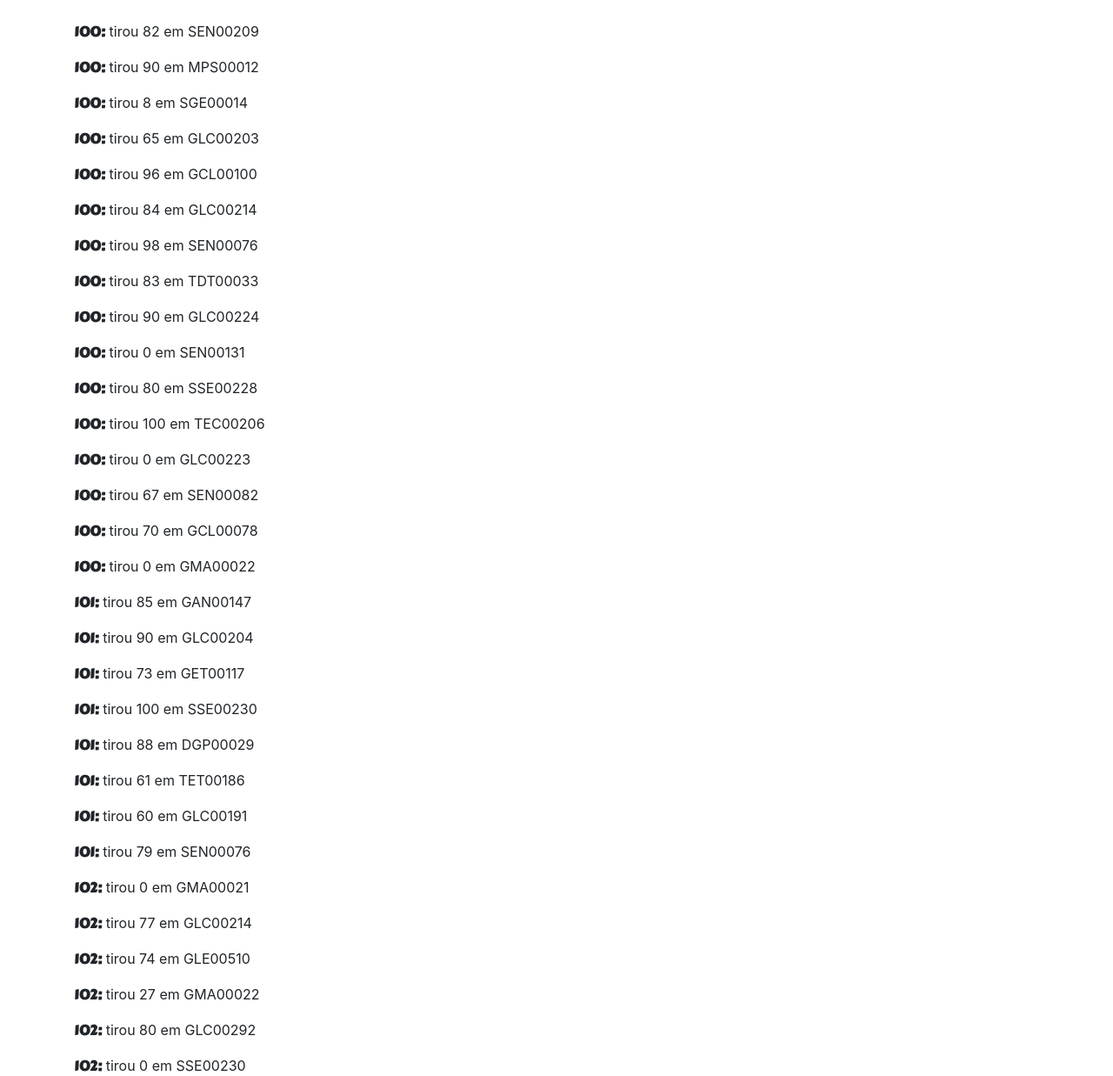
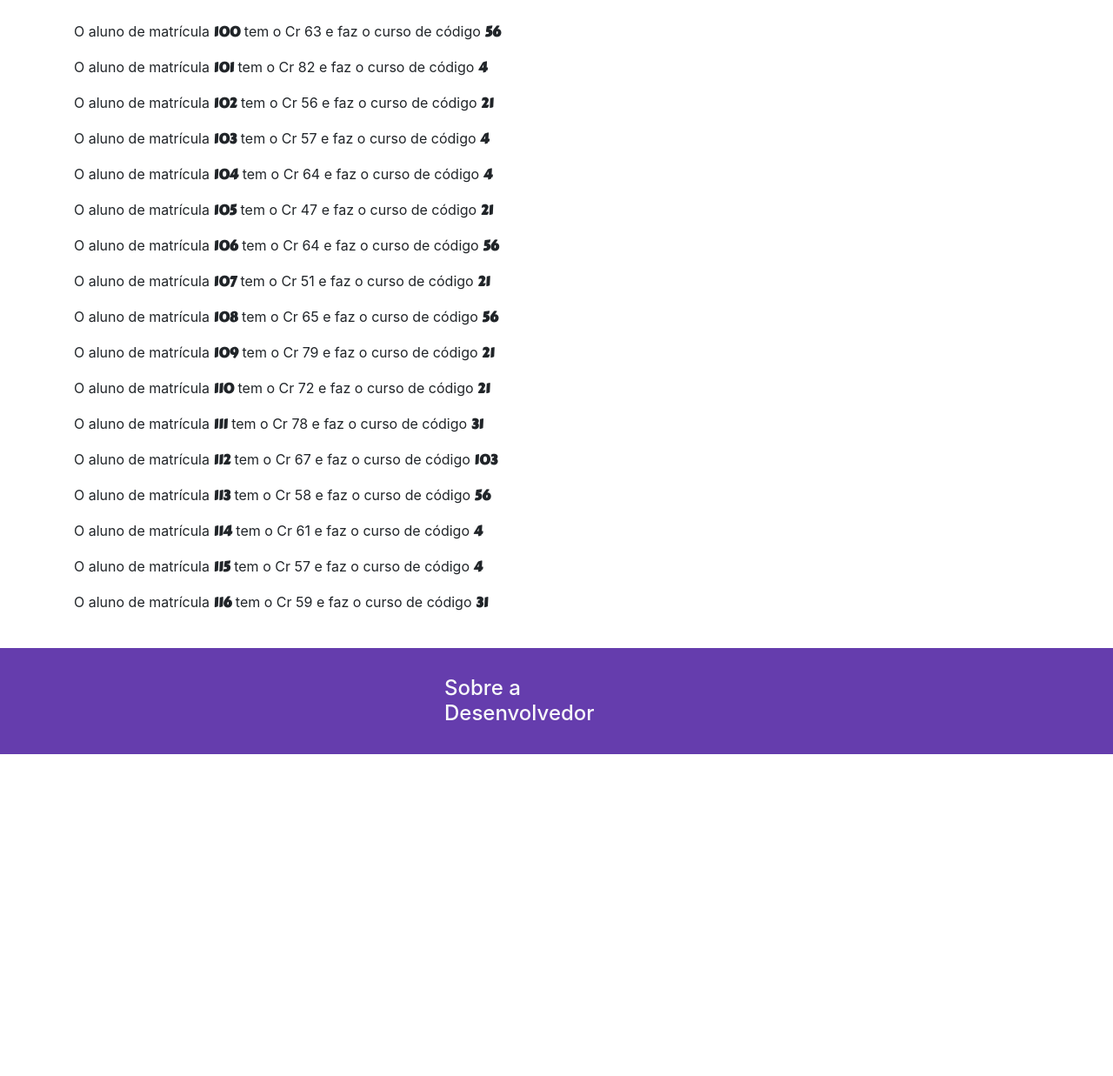
Before and after one commit to araujoG/sistemaUniversitario, a Django app: page /aluno/ in a window 1280 px wide. Shown: the part 56-1293 px from the top of the page at 87% size. After the commit the page ends 923 px from the top, so only its background shows below. Run offline with Django 3.2, Linux system fonts and the light colour scheme; data comes from the database, SQL or seed files in the repository; both versions use the stored data as it was after the commit; some libraries are stand-ins or nearby versions.

Commit message:
query de aluno matricula e curso

```diff
--- a/aluno/templates/aluno/index.html
+++ b/aluno/templates/aluno/index.html
@@ -12,8 +12,8 @@
             </div>
         {% endfor %}
     {% endif %}
-    {% for aluno in alunos %}
-        <p><strong class="carterOne">{{aluno.aluno.matricula}}:</strong> tirou {{aluno.nota}} em {{aluno.disciplina}}</p>
+    {% for row in alunos %}
+        <p>O aluno de matrícula <strong class="carterOne">{{row.aluno.matricula}}</strong> tem o Cr {{row.cr}} e faz o curso de código <strong class="carterOne">{{row.aluno.curso}}</strong></p>
     {% endfor %}
 </div>
 {% endblock %}
--- a/aluno/views.py
+++ b/aluno/views.py
@@ -1,6 +1,13 @@
-from django.shortcuts import render
+from django.shortcuts import get_object_or_404, render
 from aluno.models import Aluno, DisciplinaCursada
+from django.db.models import Sum, Count, F
 
 def listaAluno(request):
-    alunos = DisciplinaCursada.objects.select_related('aluno').order_by('aluno')
+    # as queries estão retornando inteiro e não float
+    alunos = DisciplinaCursada.objects.select_related('aluno','disciplina').values('aluno').annotate(notaCarga=Sum(F('nota')*F('disciplina__cargaHoraria')), cargaHoraria= Sum(F('disciplina__cargaHoraria')))
+    alunos = alunos.values('aluno').annotate(cr=F('notaCarga') / F('cargaHoraria'))
+    for aluno in alunos:
+        aluno['aluno'] = get_object_or_404(Aluno, matricula = aluno['aluno'] )
+        aluno['aluno'] = aluno.pop('aluno', None)
+    print(alunos)
     return render(request, 'aluno/index.html', {'alunos':alunos})
--- a/feedDeDados/models.py
+++ b/feedDeDados/models.py
@@ -29,7 +29,7 @@ class FeedDeDados(models.Model):
                 aluno.save()
                 disciplina.save()
                 disciplinaCursada.save()
-                break;
+
 
     def apagaBd(self):
         DisciplinaCursada.objects.all().delete()
```
Also changed, not shown: static/datasets/rascunhoBase.py (+11 -1 lines), db.sqlite3.
